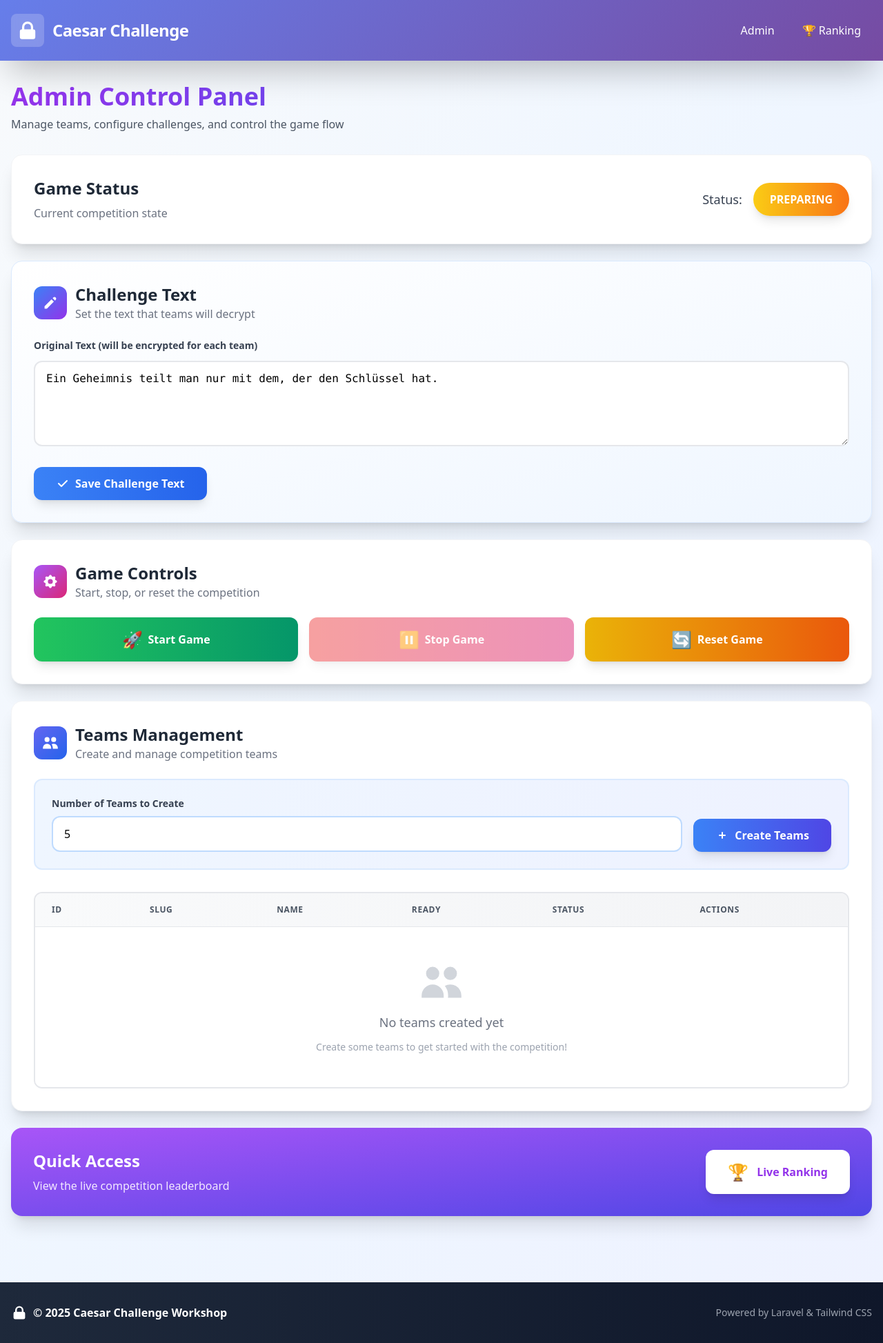
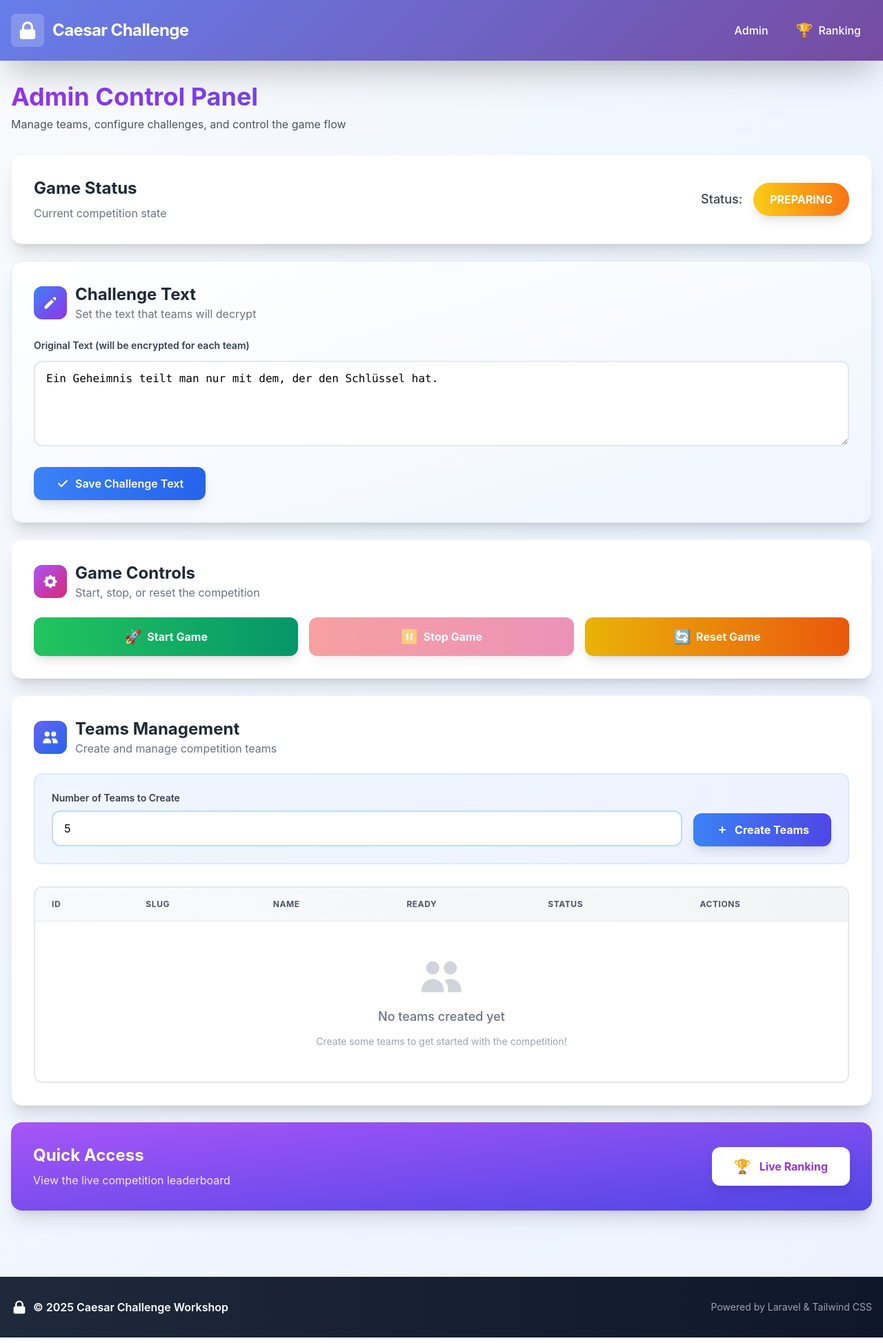
Before and after one commit to Sascha007/caesar-challenge-2, a Laravel app: page /admin in a window 1280 px wide. Shown: the whole page at 69% size. Run offline with Laravel 10, Linux system fonts and the light colour scheme; data comes from the database, SQL or seed files in the repository; data that the repository does not hold is empty; some libraries are stand-ins or nearby versions.

Commit message:
Fix oversized emoji icons and apply GitHub-style sans-serif font
Co-authored-by: Sascha007 <4368123+Sascha007@users.noreply.github.com>

```diff
--- a/resources/views/admin/index.blade.php
+++ b/resources/views/admin/index.blade.php
@@ -102,7 +102,7 @@
                     :disabled="gameState !== 'preparing' || !challengeText"
                     :class="{ 'opacity-50 cursor-not-allowed': gameState !== 'preparing' || !challengeText }">
                     <span class="flex items-center justify-center space-x-2">
-                        <span class="text-2xl">🚀</span>
+                        <span class="emoji-icon">🚀</span>
                         <span>Start Game</span>
                     </span>
                 </button>
@@ -116,7 +116,7 @@
                     :disabled="gameState !== 'running'"
                     :class="{ 'opacity-50 cursor-not-allowed': gameState !== 'running' }">
                     <span class="flex items-center justify-center space-x-2">
-                        <span class="text-2xl">⏸️</span>
+                        <span class="emoji-icon">⏸️</span>
                         <span>Stop Game</span>
                     </span>
                 </button>
@@ -129,7 +129,7 @@
                     class="w-full bg-gradient-to-r from-yellow-500 to-orange-600 hover:from-yellow-600 hover:to-orange-700 text-white px-6 py-4 rounded-xl font-bold shadow-lg hover:shadow-xl transform hover:-translate-y-1 transition-all duration-200"
                     onclick="return confirm('Are you sure you want to reset the game? This will clear all team progress.')">
                     <span class="flex items-center justify-center space-x-2">
-                        <span class="text-2xl">🔄</span>
+                        <span class="emoji-icon">🔄</span>
                         <span>Reset Game</span>
                     </span>
                 </button>
@@ -263,7 +263,7 @@
             <a href="{{ route('ranking.index') }}"
                target="_blank"
                class="bg-white text-purple-600 px-8 py-4 rounded-xl font-bold shadow-lg hover:shadow-xl transform hover:-translate-y-1 transition-all duration-200 flex items-center space-x-3">
-                <span class="text-2xl">🏆</span>
+                <span class="emoji-icon">🏆</span>
                 <span>Live Ranking</span>
             </a>
         </div>
--- a/resources/views/layouts/app.blade.php
+++ b/resources/views/layouts/app.blade.php
@@ -8,6 +8,11 @@
     <script src="https://cdn.tailwindcss.com"></script>
     <script defer src="https://cdn.jsdelivr.net/npm/alpinejs@3.x.x/dist/cdn.min.js"></script>
     <style>
+        /* GitHub-style system font stack */
+        body {
+            font-family: -apple-system, BlinkMacSystemFont, "Segoe UI", "Noto Sans", Helvetica, Arial, sans-serif, "Apple Color Emoji", "Segoe UI Emoji";
+        }
+
         @keyframes fadeIn {
             from { opacity: 0; transform: translateY(-10px); }
             to { opacity: 1; transform: translateY(0); }
@@ -22,6 +27,16 @@
             background: rgba(255, 255, 255, 0.1);
             backdrop-filter: blur(10px);
             border: 1px solid rgba(255, 255, 255, 0.2);
+        }
+
+        /* Emoji size control */
+        .emoji-icon {
+            font-size: 1.25rem;
+            display: inline-block;
+            line-height: 1;
+        }
+        .emoji-large {
+            font-size: 1.5rem;
         }
     </style>
 </head>
@@ -42,8 +57,9 @@
                     <a href="{{ route('admin.index') }}" class="px-4 py-2 rounded-lg hover:bg-white/20 transition-all duration-200 font-medium">
                         Admin
                     </a>
-                    <a href="{{ route('ranking.index') }}" class="px-4 py-2 rounded-lg hover:bg-white/20 transition-all duration-200 font-medium">
-                        🏆 Ranking
+                    <a href="{{ route('ranking.index') }}" class="px-4 py-2 rounded-lg hover:bg-white/20 transition-all duration-200 font-medium flex items-center space-x-2">
+                        <span class="emoji-icon">🏆</span>
+                        <span>Ranking</span>
                     </a>
                 </div>
             </div>
```
Also changed, not shown: resources/views/ranking/index.blade.php (+4 -4 lines), resources/views/team/show.blade.php (+5 -5 lines).
